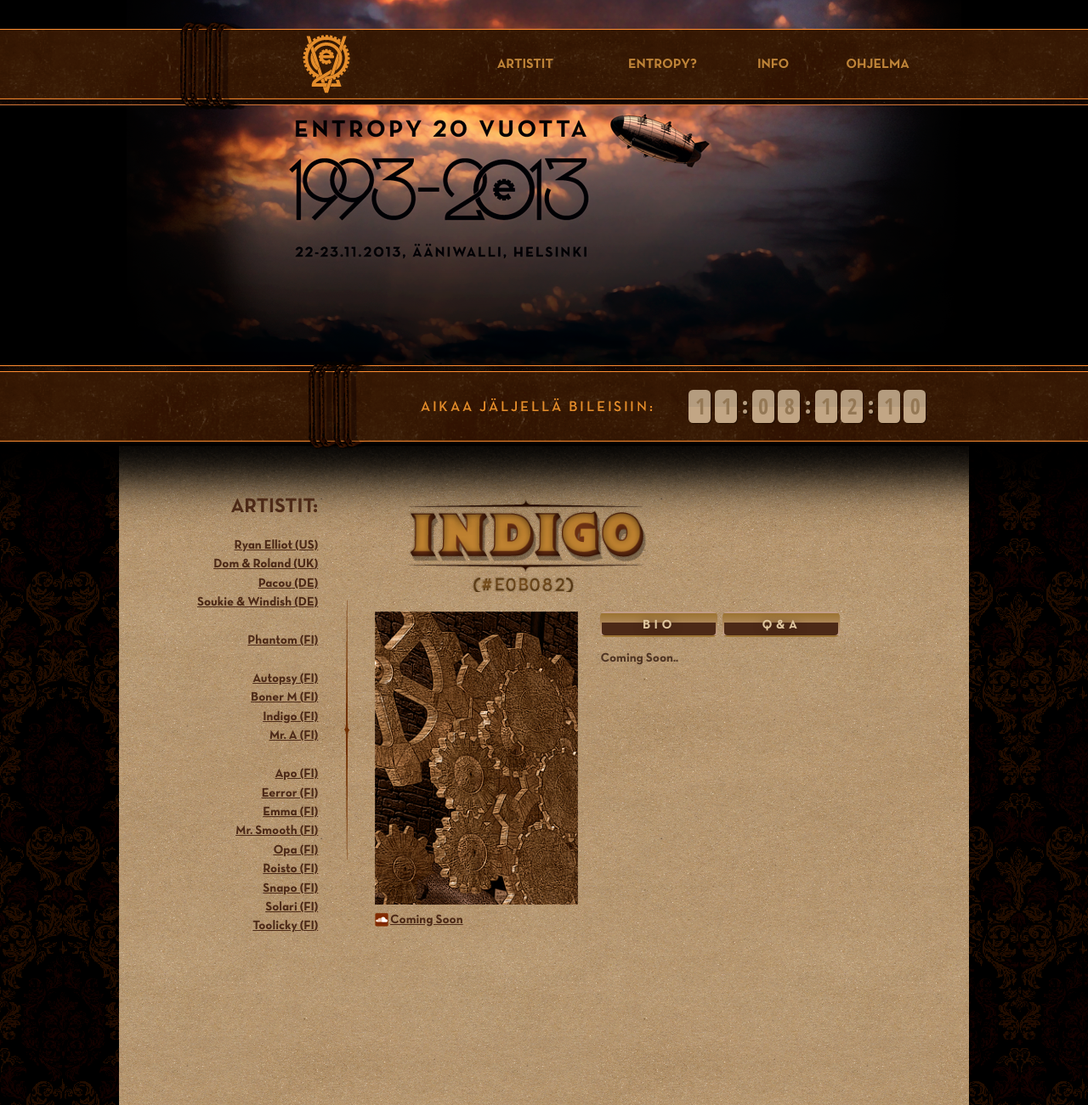
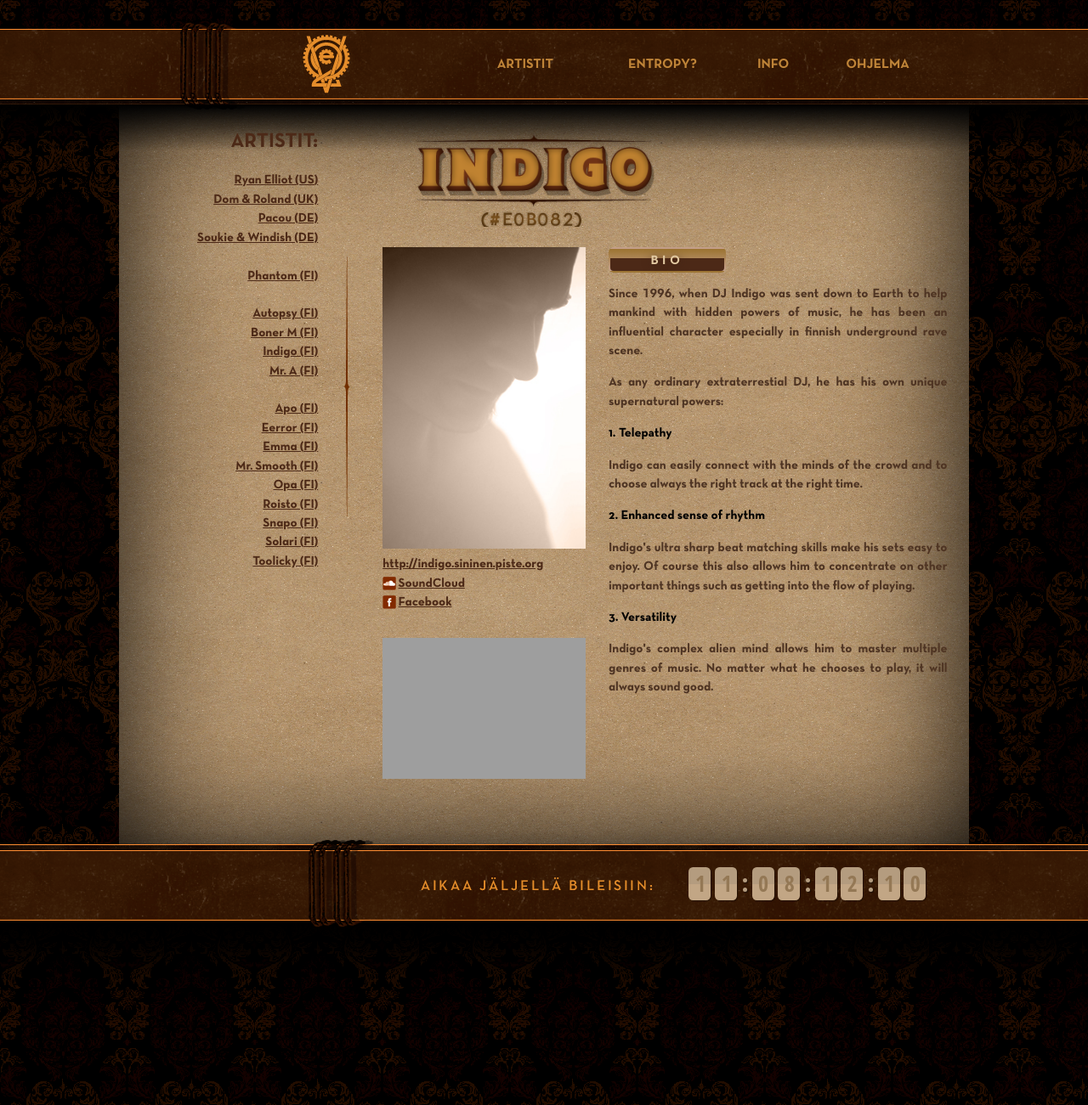
Before and after one commit to haivala/e20v, a Jekyll site: the page built from indigo/index.html, in a window 1280 px wide. Shown: the whole page at 85% size. Built offline with Jekyll 4.4.1, drawn with Linux system fonts in a browser that asks for light colours; Markdown is read by kramdown in place of the engine named in the settings; grey boxes are pictures that could not be loaded.

Commit message:
indigo ja uus artisti layout

```diff
--- a/_includes/artist_sidebar.html
+++ b/_includes/artist_sidebar.html
@@ -25,4 +25,5 @@
         <li>    <a href="/toolicky">Toolicky (FI)</a></li>
 
 </ul>
+<div class="space"></div>
 </div>
--- /dev/null
+++ b/_layouts/artist.html
@@ -0,0 +1,56 @@
+<!DOCTYPE html>
+<html>
+    <head>
+        <meta charset="utf-8">
+        <meta http-equiv="X-UA-Compatible" content="IE=edge,chrome=1">
+        <title>e20v - {{ page.title }}</title>
+        <meta name="viewport" content="width=device-width">
+	<script src="http://ajax.googleapis.com/ajax/libs/jquery/1/jquery.min.js" type="text/javascript" charset="utf-8"></script>
+	<link rel="stylesheet" href="/css/jquery.countdown.css" />
+        <link rel="stylesheet" href="/css/main.css">
+         <script type="text/javascript">
+             var _gaq = _gaq || [];
+            _gaq.push(['_setAccount', 'UA-34945895-2']);
+             _gaq.push(['_trackPageview']);
+
+             (function() {
+                 var ga = document.createElement('script'); ga.type = 'text/javascript'; ga.async = true;
+                 ga.src = ('https:' == document.location.protocol ? 'https://ssl' : 'http://www') + '.google-analytics.com/ga.js';
+                 var s = document.getElementsByTagName('script')[0]; s.parentNode.insertBefore(ga, s);
+             })();
+         </script>
+
+    </head>
+    <body>
+          <div id="header_artist">
+			<div class="navimg">
+					<div class="navholder">
+					<a href="/"  class="homelink"></a>
+					{% include navigation.html %}
+					</div>
+			</div>
+			<div class="shadow"></div>
+		</div>
+
+
+          </div>
+
+        <div class="site">
+
+	  	<div class="content">
+			<div class="space"></div>
+
+		  {{ content }}
+	  	</div>
+        </div>
+	<div id="footer">
+			<div class="countdown_holder_img">
+				<div class="countdown_holder">
+				{% include time.html %}
+				</div>
+			</div>
+	</div>
+<script src="/js/script.js"></script>
+<script type="text/javascript" src="/js/jquery.countdown.js"></script>
+    </body>
+</html>
--- a/css/main.css
+++ b/css/main.css
@@ -27,9 +27,9 @@ h1, h2, h3, h4, h5, h6 {
 h1 { margin-bottom: 1em; }
 p { margin: 1em 0; font-family: Oma5; color: #4E3423;}
 
-a         { color: #4c2917; }
+a         { color: #4c2917; z-index: 40;}
+a:visited { color: #3e2213; }
 a:hover   { color: #FFF; }
-a:visited { color: #3e2213; }
 .center {text-align: center; clear:both;}
 strong {font-family: Oma2;}
 
@@ -82,7 +82,9 @@ ul {
 /* Site
 /*
 /*****************************************************************************/
-
+.inline {
+	display: inline-block;
+}
 #home {
 	padding:0 20%;
 }
@@ -146,8 +148,6 @@ top:1px;
   text-align: justify;
   margin: 0 auto;
   line-height: 1.5em;
-  postion: absolute;
-  z-index: -2;
   width: 100%;
 
 }
@@ -181,6 +181,7 @@ h3 {
 	position: absolute;
 	width: 100%;
 	background-position: 50% 50%;
+	z-index: 1;
 }
 .navholder {
 	max-width: 949px;
@@ -191,24 +192,24 @@ h3 {
 	font-family: Oma2;
 }
 
-#header ul {
+.navholder ul {
 	float: right;
 	width: 60%;
 	display: table;
 	height: 100%;
 }
-#header ul li {
+.navholder ul li {
 	vertical-align: middle;
 	height: 100%;
 	display: table-cell;
 }
-#header ul li a{
+.navholder ul li a{
 	text-decoration: none;
 	color: #bf8438;
 	font-size: 16px;
 	font-weight: 600;
 }
-#header a.homelink {
+.navholder a.homelink {
 	width: 75px;
 	height: 80px;
 	display: inline-block;
@@ -218,10 +219,10 @@ h3 {
 	float: left;
 }
 
-#header a:focus{
+.navholder a:focus{
 	color: #965003;
 }
-#header ul li a.active{
+.navholder ul li a.active{
 	text-decoration: none;
 	color: #dfa458;
 }
@@ -234,8 +235,9 @@ h3 {
         position: relative;
 	bottom: 70px;
 	height: 221px;
+	z-index: 3;
+}
 
-}
 #header .countdown_holder {
 	max-width: 949px;
 	margin: 0 auto;
@@ -250,6 +252,22 @@ h3 {
 	padding:  0 2% 2% 2%;
 	margin-bottom: 4%;
 	display: block;
+	clear: both;
+	overflow: auto;
+	position: relative;
+	top: -14px;
+}
+.content:after {
+	-moz-box-shadow: inset 0 0 10em #000;
+	 -webkit-box-shadow: inset 0 0 10em #000;
+	 box-shadow: inset 0 0 10em #000;
+	 position: absolute;
+	 top: 0;
+	 left: 0;
+	 width: 100%;
+	 height: 100%;
+	 z-index: 0;
+	 content: "";
 }
 h1.header {
 	text-align: center;
@@ -272,16 +290,56 @@ h1.header {
 .home .alist{
 	width: 43%;
 }
+
+#footer .countdown_holder_img {
+	background: url('/img/aika.png') no-repeat;
+	width: 100%;
+	background-position: 50% 50%;
+        position: relative;
+	bottom: 80px;
+	height: 224px;
+
+}
+
+#footer .countdown_holder {
+	max-width: 949px;
+	margin: 0 auto;
+	display: block;
+
+}
+#footer {
+	position: relative;
+	height: 150px;
+	top: -10px;
+}
+.shadow {
+	position: relative;
+	z-index: 1;
+	top: 123px;
+	width: 100%;
+	height: 55px;
+	background: -moz-linear-gradient(top, rgba(0,0,0,1) 0%, rgba(0,0,0,0) 100%); /* FF3.6+ */
+	background: -webkit-gradient(linear, left top, left bottom, color-stop(0%,rgba(0,0,0,1)), color-stop(100%,rgba(0,0,0,0))); /* Chrome,Safari4+ */
+	background: -webkit-linear-gradient(top, rgba(0,0,0,1) 0%,rgba(0,0,0,0) 100%); /* Chrome10+,Safari5.1+ */
+	background: -o-linear-gradient(top, rgba(0,0,0,1) 0%,rgba(0,0,0,0) 100%); /* Opera 11.10+ */
+	background: -ms-linear-gradient(top, rgba(0,0,0,1) 0%,rgba(0,0,0,0) 100%); /* IE10+ */
+	background: linear-gradient(to bottom, rgba(0,0,0,1) 0%,rgba(0,0,0,0) 100%); /* W3C */
+	filter: progid:DXImageTransform.Microsoft.gradient( startColorstr='#000000', endColorstr='#00000000',GradientType=0 ); /* IE6-9 */
+}
 /*****************************************************************************/
 /*
 /* Artistit
 /*
 /*****************************************************************************/
-
+#header_artist {
+	height: 120px;
+}
 #artist {
 	width: 70%;
 	display: inline-block;
-
+	float: right;
+	position: relative;
+	z-index: 99;
 }
 .alist h2{
 	color: #4c2917;
@@ -292,6 +350,7 @@ h1.header {
 	width: 100%;
 	display: block;
 	margin-top: 1em;
+	z-index: 60;
 }
 .artist_holder ul{
 	padding-right: 10%;
@@ -304,6 +363,7 @@ h1.header {
 	margin-right: 3%;
 	padding-right: 4%;
 	text-align: right;
+	z-index: 30;
 }
 
 .left {
--- a/indigo/index.html
+++ b/indigo/index.html
@@ -11,21 +11,27 @@ title: Indigo
 
 	<div class="artist_holder">
                 <div class="left fourth">
-                <img width="90%" src="/img/placeholder.jpg"/>
+                <img width="90%" src="indigo.jpg"/>
                         <ul>
-				<li><a href="#"><img src="/img/social_sc.png" />Coming Soon</a></li>
+				<li><a href="http://indigo.sininen.piste.org">http://indigo.sininen.piste.org</a></li>
+				<li><a href="https://soundcloud.com/blaupunk/"><img src="/img/social_sc.png" />SoundCloud</a></li>
+				<li><a href="https://www.facebook.com/pages/DJ-Indigo/"><img src="/img/social_fb.png" />Facebook</a></li>
 			</ul>
+			<iframe width="90%" height="166" scrolling="no" frameborder="no" src="https://w.soundcloud.com/player/?url=https%3A//api.soundcloud.com/tracks/118754499&amp;color=a8551e&amp;auto_play=false&amp;show_artwork=false"></iframe>
                 </div>
-                <span class="artistnav"><button id="button1">BIO</button><button id="button2">Q&A</button></span>
+ 		<span class="artistnav"><button id="button1">BIO</button></span>
                 <div class="inline sixth" id="tab1">
-		<p>Coming Soon..</p>
-		</div>
-		<div class="inline sixth" id="tab2" style="display:none;">
-		<p>Coming Soon..</p>
+		<p>Since 1996, when DJ Indigo was sent down to Earth to help mankind with hidden powers of music, he has been an influential character especially in finnish underground rave scene.</p>
+		<p>As any ordinary extraterrestial DJ, he has his own unique supernatural powers:</p>
+		<h4>1. Telepathy</h4>
+		<p>Indigo can easily connect with the minds of the crowd and to choose always the right track at the right time.</p>
+		<h4>2. Enhanced sense of rhythm</h4>
+		<p>Indigo's ultra sharp beat matching skills make his sets easy to enjoy. Of course this also allows him to concentrate on other important things such as getting into the flow of playing.</p>
+		<h4>3. Versatility</h4>
+		<p>Indigo's complex alien mind allows him to master multiple genres of music. No matter what he chooses to play, it will always sound good.</p>
+
 		</div>
 	</div>
         <div class="space"></div>
-        <div class="space"></div>
-        <div class="space"></div>
 
 </div>
--- a/opa/index.html
+++ b/opa/index.html
@@ -1,5 +1,5 @@
 ---
-layout: default
+layout: artist
 title: Opa
 ---
 {% include artist_sidebar.html %}
```
Also changed, not shown: other parts of indigo/index.html (+1 -1 lines), info.html (+5 -4 lines), ohjelma.html (+4 -4 lines), autopsy/autopsy.jpg (added), indigo/indigo.jpg (added), solari/solari.jpg (added), toolicky/toolicky.jpg (added).
